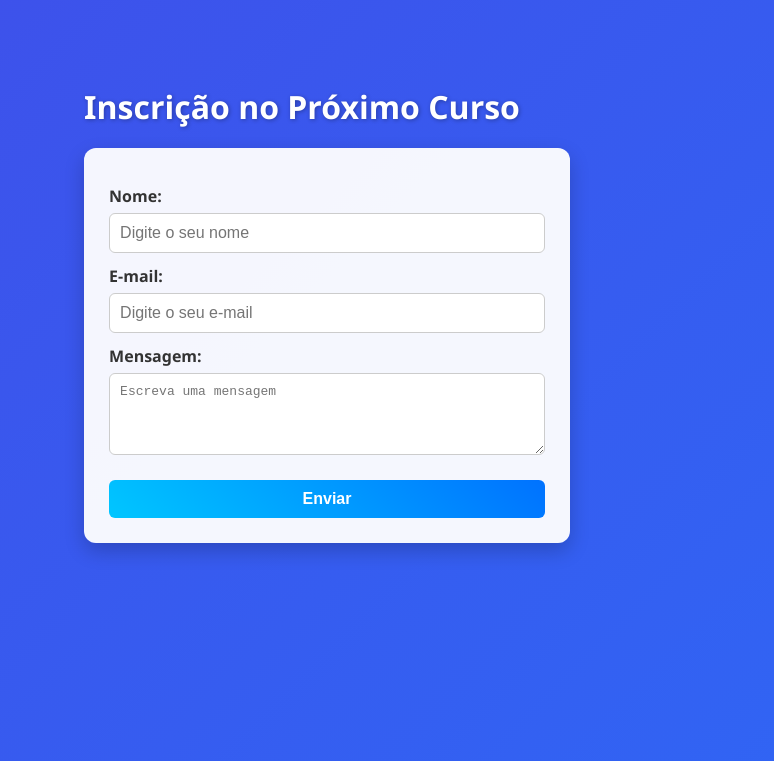
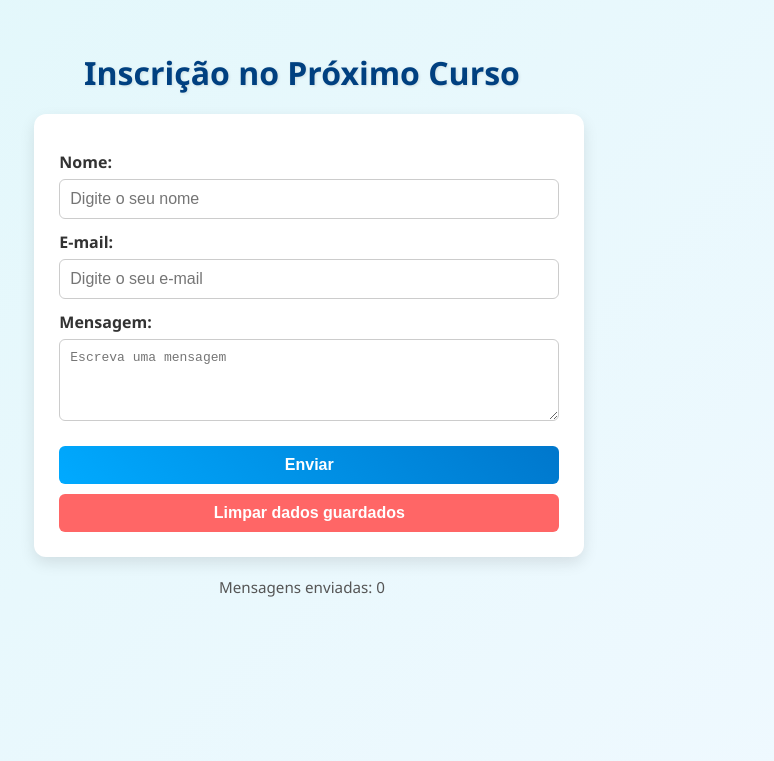
Before and after one commit to Daniela979/Projeto-Final---Programa-o-Scripts, a plain HTML site: page index.html in a window 1280 px wide. Shown: the part 135-896 px from the top of the page, without its empty margins (338-1112 px from the left). Drawn offline with Linux system fonts and the light colour scheme.

Commit message:
Update index.html

```diff
--- a/index.html
+++ b/index.html
@@ -5,11 +5,11 @@
   <meta name="viewport" content="width=device-width, initial-scale=1.0">
   <title>Inscrição no Próximo Curso</title>
   <style>
+    /* ======== ESTILOS GERAIS ======== */
     body {
       font-family: 'Segoe UI', Arial, sans-serif;
-      background: linear-gradient(135deg, #6a11cb, #2575fc);
-      background-size: 400% 400%;
-      animation: fundoAnimado 10s ease infinite;
+      background: linear-gradient(135deg, #e0f7fa, #f0f9ff);
+      background-size: cover;
       padding: 40px;
       min-height: 100vh;
       display: flex;
@@ -18,24 +18,19 @@
       color: #333;
     }
 
-    @keyframes fundoAnimado {
-      0% { background-position: 0% 50%; }
-      50% { background-position: 100% 50%; }
-      100% { background-position: 0% 50%; }
+    h1 {
+      text-align: center;
+      color: #004080;
+      margin-bottom: 20px;
+      text-shadow: 1px 1px 3px rgba(0,0,0,0.1);
     }
 
-    h1 {
-      text-align: center;
-      color: white;
-      margin-bottom: 20px;
-      text-shadow: 1px 1px 4px rgba(0,0,0,0.3);
-    }
-
+    /* ======== FORMULÁRIO ======== */
     form {
-      background: rgba(255, 255, 255, 0.95);
+      background: white;
       padding: 25px;
       border-radius: 12px;
-      box-shadow: 0 8px 20px rgba(0, 0, 0, 0.2);
+      box-shadow: 0 6px 15px rgba(0, 0, 0, 0.1);
       width: 100%;
       max-width: 500px;
       transition: transform 0.3s ease;
@@ -64,13 +59,13 @@
     }
 
     input:focus, textarea:focus {
-      border-color: #2575fc;
-      box-shadow: 0 0 5px rgba(37, 117, 252, 0.5);
+      border-color: #0077cc;
+      box-shadow: 0 0 5px rgba(0, 119, 204, 0.5);
       outline: none;
     }
 
     button {
-      background: linear-gradient(45deg, #00c6ff, #0072ff);
+      background: linear-gradient(45deg, #00aaff, #0077cc);
       color: white;
       border: none;
       font-weight: bold;
@@ -80,9 +75,9 @@
     }
 
     button:hover {
-      background: linear-gradient(45deg, #0072ff, #00c6ff);
+      background: linear-gradient(45deg, #0077cc, #00aaff);
       transform: translateY(-2px);
-      box-shadow: 0 4px 10px rgba(0, 114, 255, 0.4);
+      box-shadow: 0 4px 10px rgba(0, 119, 204, 0.4);
     }
 
     .mensagem {
@@ -95,6 +90,23 @@
     }
     .sucesso {
       color: #28a745;
+    }
+
+    .contador {
+      margin-top: 10px;
+      text-align: center;
+      color: #555;
+      font-size: 0.95em;
+    }
+
+    .botao-limpar {
+      background: #ff6666;
+      color: white;
+      margin-top: 10px;
+    }
+
+    .botao-limpar:hover {
+      background: #cc0000;
     }
   </style>
 </head>
@@ -114,48 +126,72 @@
       <textarea id="mensagem" rows="4" placeholder="Escreva uma mensagem"></textarea>
 
       <button type="button" onclick="enviarFormulario()">Enviar</button>
+      <button type="button" class="botao-limpar" onclick="limparDados()">Limpar dados guardados</button>
     </form>
 
     <div id="mensagemResultado" class="mensagem"></div>
+    <div id="contadorMensagens" class="contador"></div>
   </div>
 
   <script>
-    // Quando a página é carregada, verificar se há dados no Local Storage
+    // Quando a página é carregada
     window.onload = function() {
       const nomeGuardado = localStorage.getItem("nome");
+      const contador = localStorage.getItem("contador") || 0;
+      const resultado = document.getElementById("mensagemResultado");
+      const contadorDiv = document.getElementById("contadorMensagens");
+
+      // Mostrar saudação se já existe nome guardado
       if (nomeGuardado) {
-        const resultado = document.getElementById("mensagemResultado");
         resultado.textContent = `👋 Bem-vindo de volta, ${nomeGuardado}!`;
         resultado.className = "mensagem sucesso";
       }
+
+      // Mostrar número de mensagens enviadas
+      contadorDiv.textContent = `Mensagens enviadas: ${contador}`;
     };
 
+    // Função de envio do formulário
     function enviarFormulario() {
       const nome = document.getElementById("nome").value.trim();
       const email = document.getElementById("email").value.trim();
       const mensagem = document.getElementById("mensagem").value.trim();
       const resultado = document.getElementById("mensagemResultado");
+      const contadorDiv = document.getElementById("contadorMensagens");
 
       resultado.textContent = "";
       resultado.className = "mensagem";
 
-      // Validação
       if (nome === "" || email === "" || mensagem === "") {
         resultado.textContent = "⚠️ Por favor, preencha todos os campos.";
         resultado.classList.add("erro");
         return;
       }
 
-      // Guardar no Local Storage
+      // Guarda nome, email e incrementa contador
       localStorage.setItem("nome", nome);
       localStorage.setItem("email", email);
+
+      let contador = parseInt(localStorage.getItem("contador")) || 0;
+      contador++;
+      localStorage.setItem("contador", contador);
 
       // Mensagem de sucesso
       resultado.textContent = `✅ Obrigado, ${nome}! A tua mensagem foi registada.`;
       resultado.classList.add("sucesso");
 
-      // Limpar campos
+      // Atualiza contador no ecrã
+      contadorDiv.textContent = `Mensagens enviadas: ${contador}`;
+
+      // Limpa o formulário
       document.getElementById("formInscricao").reset();
+    }
+
+    // Função para limpar dados guardados
+    function limparDados() {
+      localStorage.clear();
+      document.getElementById("mensagemResultado").textContent = "🧹 Dados guardados foram apagados.";
+      document.getElementById("contadorMensagens").textContent = "Mensagens enviadas: 0";
     }
   </script>
 
```
